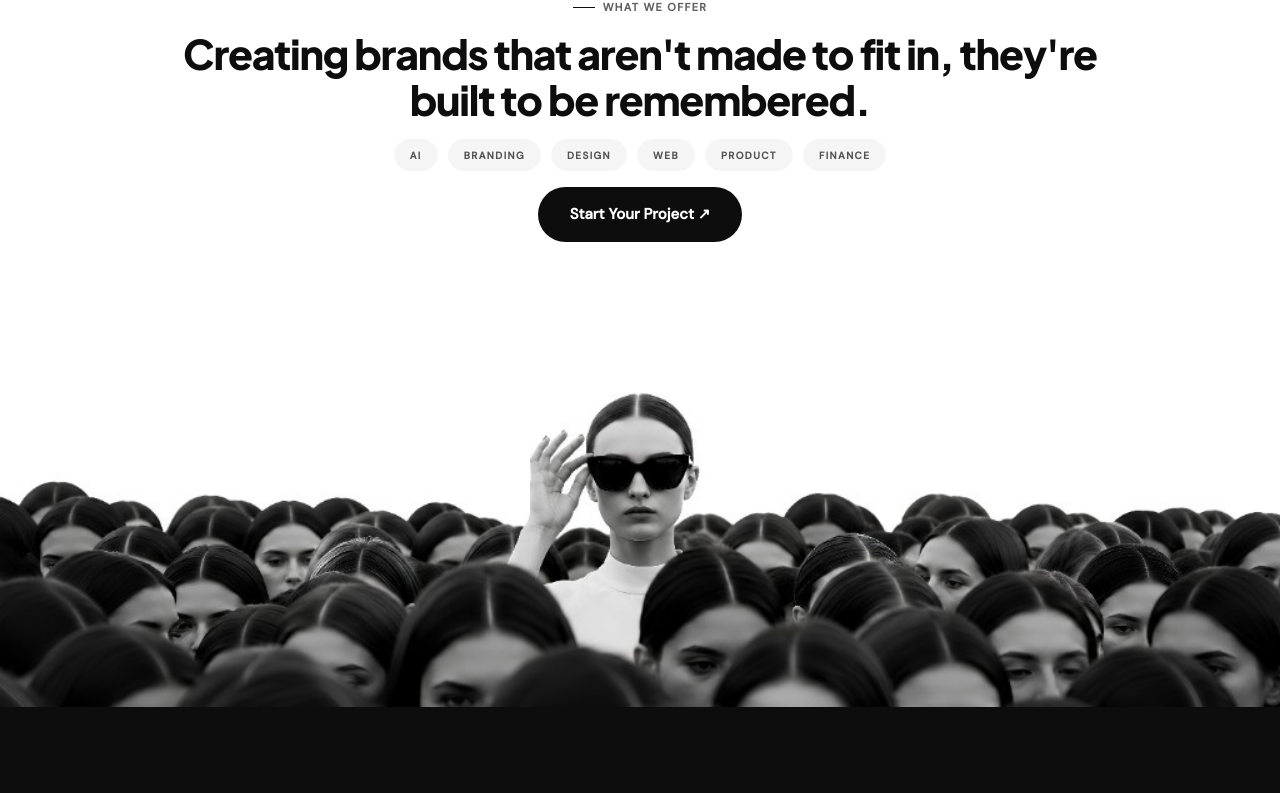
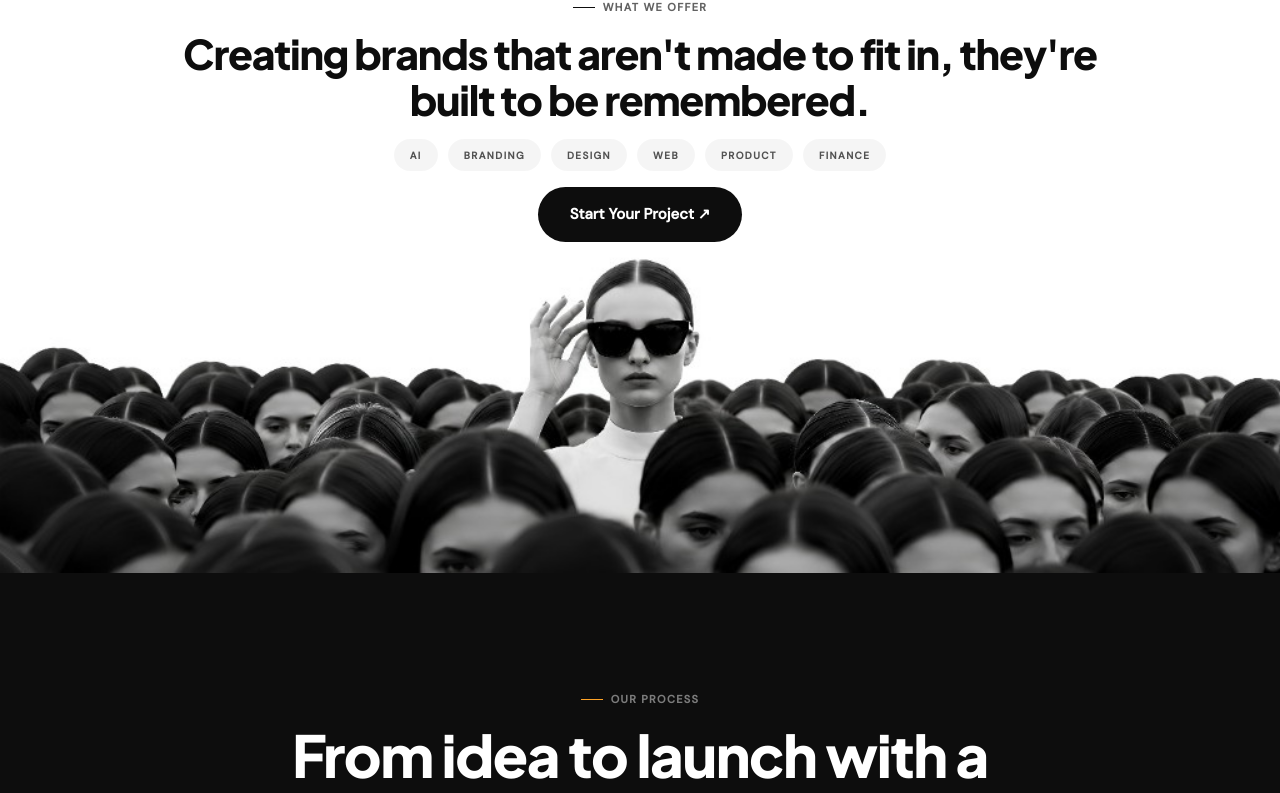
Before and after one commit to MalikSalmanTanveer/Peraspera, a React (Vite) app in the folder Per/: page / in a window 1280 px wide. Shown: the part 2814-3607 px from the top of the page. Built offline with nearby package versions, Linux system fonts and the light colour scheme.

Commit message:
Move What We Offer image closer to content above.

```diff
--- a/Per/src/sections/FeatureBlocks.tsx
+++ b/Per/src/sections/FeatureBlocks.tsx
@@ -43,7 +43,7 @@ export function FeatureBlocks() {
         </Reveal>
       </div>
 
-      <div className="relative z-0 mt-4 w-full overflow-hidden bg-white md:mt-5">
+      <div className="relative z-0 -mt-[3cm] w-full overflow-hidden bg-white max-md:-mt-[2cm]">
         <img
           src={FEATURE_IMAGES.whatWeDeliver}
           alt="Peraspera — brands built to be remembered"
```
